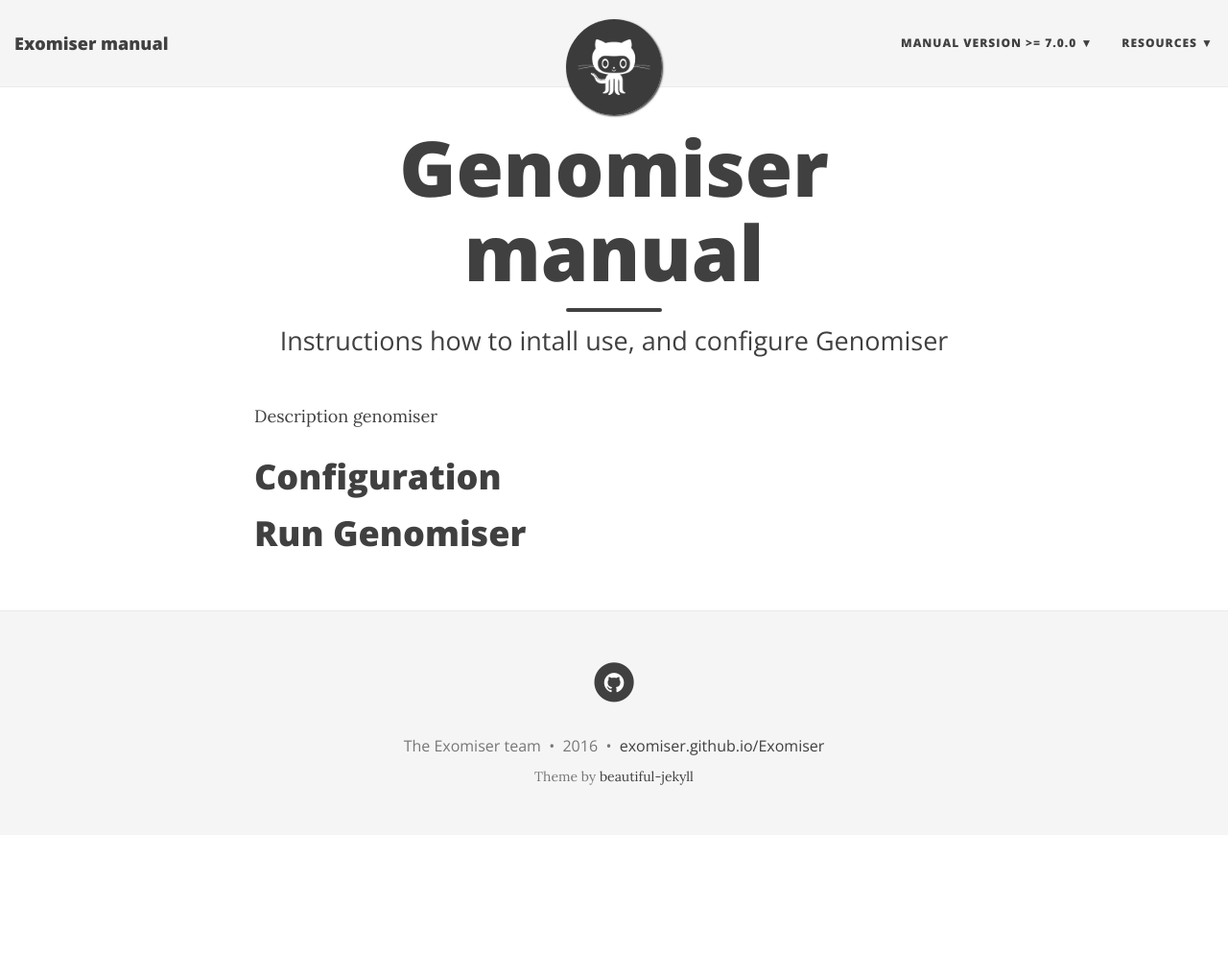
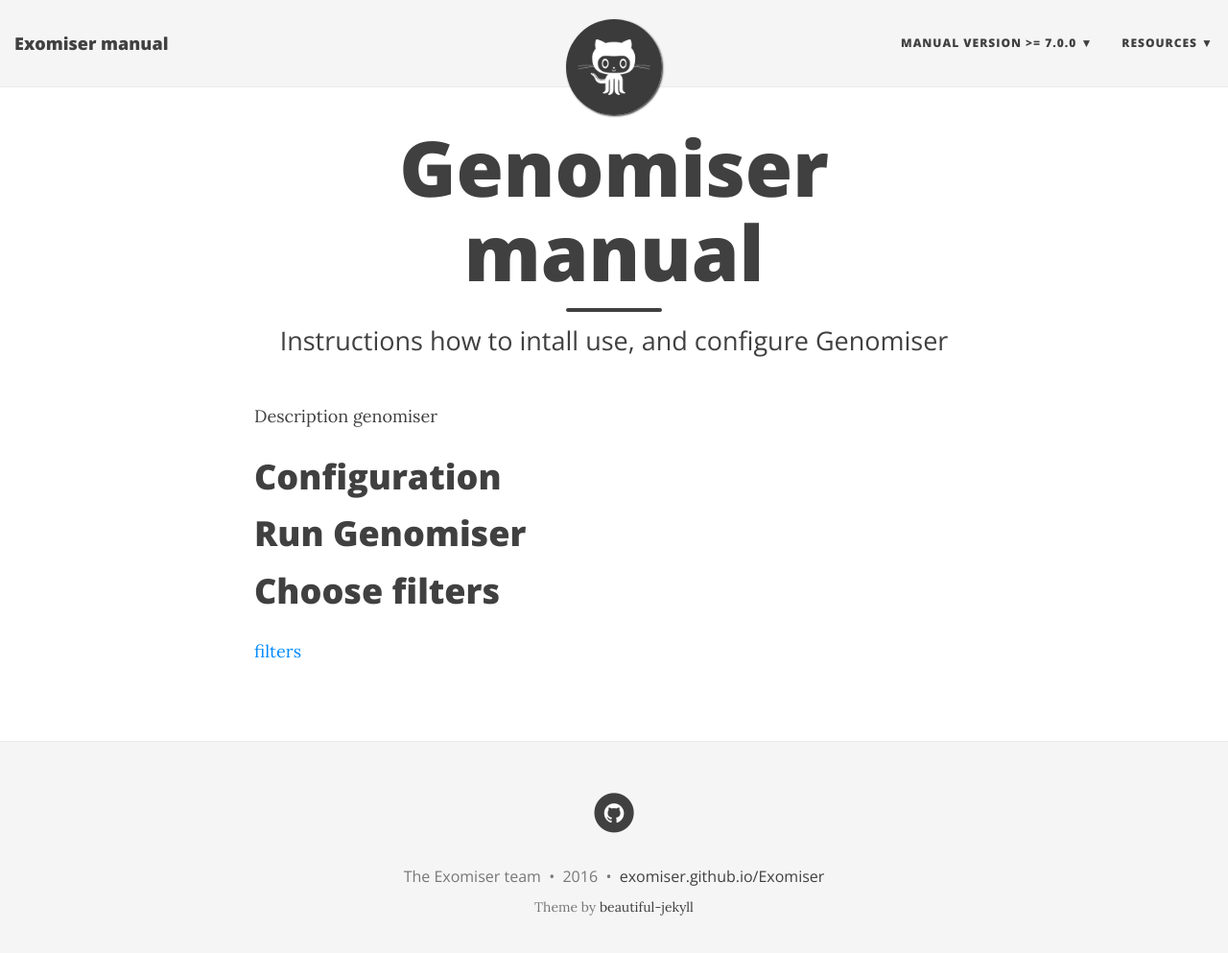
Before and after one commit to exomiser/Exomiser, a Jekyll site: the page built from manual/7/genomiser.md, in a window 1280 px wide and 1006 px high. Shown: the top 993 px of the window at 96% size. Built offline with Jekyll 4.4.1, drawn with Linux system fonts in a browser that asks for light colours; nearby versions of some CDN libraries.

Commit message:
Update genomiser.md

```diff
--- a/manual/7/genomiser.md
+++ b/manual/7/genomiser.md
@@ -9,3 +9,6 @@ Description genomiser
 # Configuration
 
 # Run Genomiser
+
+# Choose filters
+[filters](filters.md)
```
